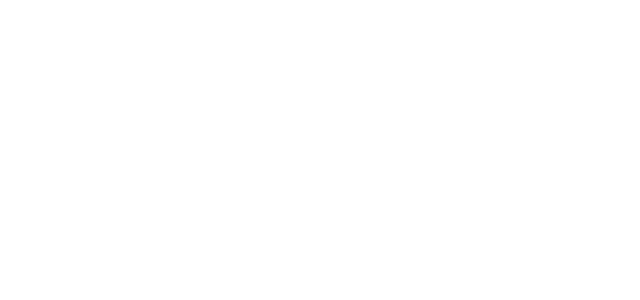
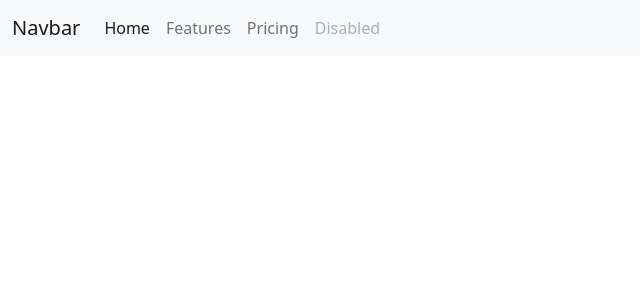
Before and after one commit to LucasKurt/multtv, a React (Create React App) app: page / in a window 1280 px wide. Shown: the top 300 px of the page, without its empty margins (0-640 px from the left). Built offline with nearby package versions, Linux system fonts and the light colour scheme.

Commit message:
component navbar

```diff
--- a/package.json
+++ b/package.json
@@ -3,9 +3,12 @@
   "version": "0.1.0",
   "private": true,
   "dependencies": {
+    "@popperjs/core": "^2.10.2",
+    "@testing-library/dom": ">=7.21.4",
     "@testing-library/jest-dom": "^5.11.4",
     "@testing-library/react": "^11.1.0",
     "@testing-library/user-event": "^12.1.10",
+    "bootstrap": "^5.1.3",
     "react": "^17.0.2",
     "react-dom": "^17.0.2",
     "react-scripts": "4.0.3",
--- a/src/App.js
+++ /dev/null
@@ -1,9 +0,0 @@
-function App() {
-  return (
-    <div className="App">
-
-    </div>
-  );
-}
-
-export default App;
--- /dev/null
+++ b/src/App.jsx
@@ -0,0 +1,9 @@
+import NavBar from "./components/NavBar";
+
+function App() {
+  return (
+    <NavBar />
+  );
+}
+
+export default App;
--- /dev/null
+++ b/src/components/NavBar/index.jsx
@@ -0,0 +1,22 @@
+function NavBar() {
+  return (
+    <nav class="navbar navbar-expand-lg navbar-light bg-light">
+      <div class="container-fluid">
+        <a class="navbar-brand" href="#">Navbar</a>
+        <button class="navbar-toggler" type="button" data-bs-toggle="collapse" data-bs-target="#navbarNavAltMarkup" aria-controls="navbarNavAltMarkup" aria-expanded="false" aria-label="Toggle navigation">
+          <span class="navbar-toggler-icon"></span>
+        </button>
+        <div class="collapse navbar-collapse" id="navbarNavAltMarkup">
+          <div class="navbar-nav">
+            <a class="nav-link active" aria-current="page" href="#">Home</a>
+            <a class="nav-link" href="#">Features</a>
+            <a class="nav-link" href="#">Pricing</a>
+            <a class="nav-link disabled" href="#" tabindex="-1" aria-disabled="true">Disabled</a>
+          </div>
+        </div>
+      </div>
+    </nav>
+  );
+}
+
+export default NavBar;
--- a/src/index.js
+++ b/src/index.jsx
@@ -1,5 +1,8 @@
 import React from 'react';
 import ReactDOM from 'react-dom';
+
+import 'bootstrap/dist/css/bootstrap.css';
+
 import App from './App';
 
 ReactDOM.render(
```
Also changed, not shown: 1 other file (tests, documents, lock files or other folders).
